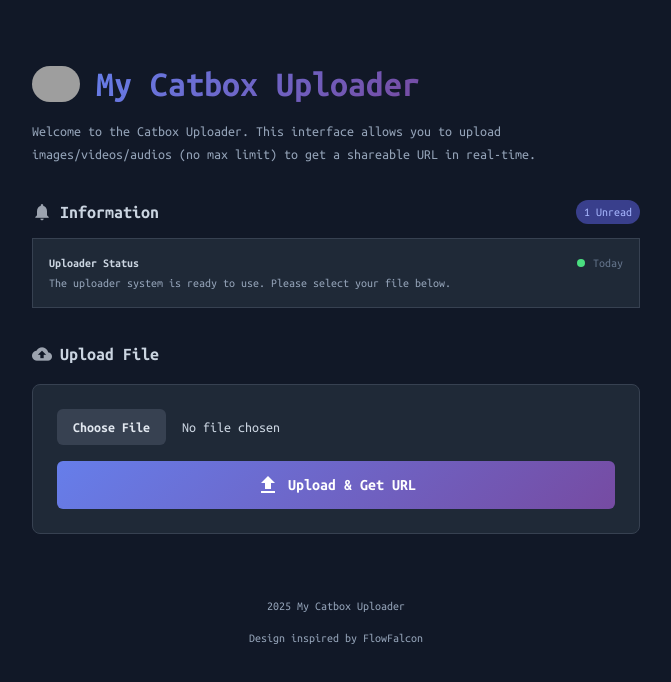
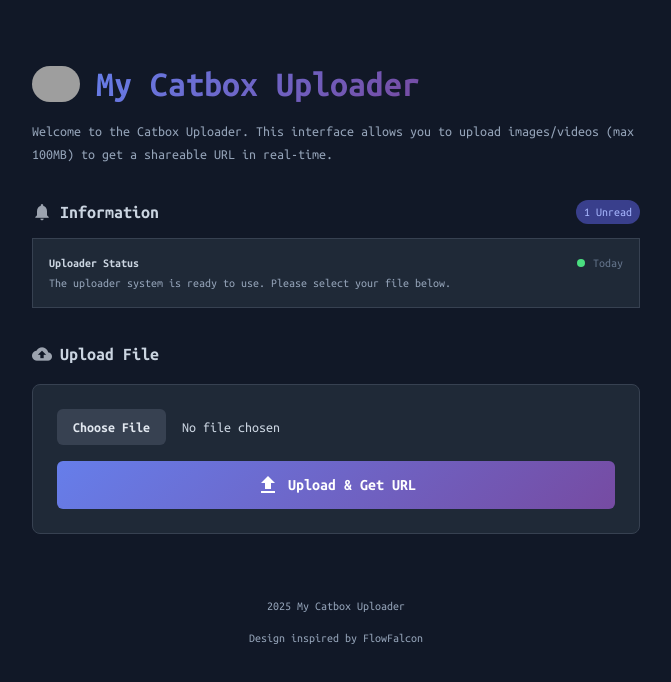
Before and after one commit to dark-lover-opz/chatbox, a website: page public/index.html in a window 1280 px wide. Shown: the whole page, without its empty margins (304-975 px from the left). Drawn offline with nearby package versions, Linux system fonts and the light colour scheme; grey boxes are pictures that could not be loaded.

Commit message:
Update index.html

```diff
--- a/public/index.html
+++ b/public/index.html
@@ -87,7 +87,7 @@
                 <h1 class="text-3xl md:text-4xl font-bold gradient-text">My Catbox Uploader</h1>
             </div>
             <p class="text-slate-400 text-sm mx-auto mb-4 leading-relaxed">
-                Welcome to the Catbox Uploader. This interface allows you to upload images/videos/audios (no max limit) to get a shareable URL in real-time.
+                Welcome to the Catbox Uploader. This interface allows you to upload images/videos (max 100MB) to get a shareable URL in real-time.
             </p>
         </div>
 
```
